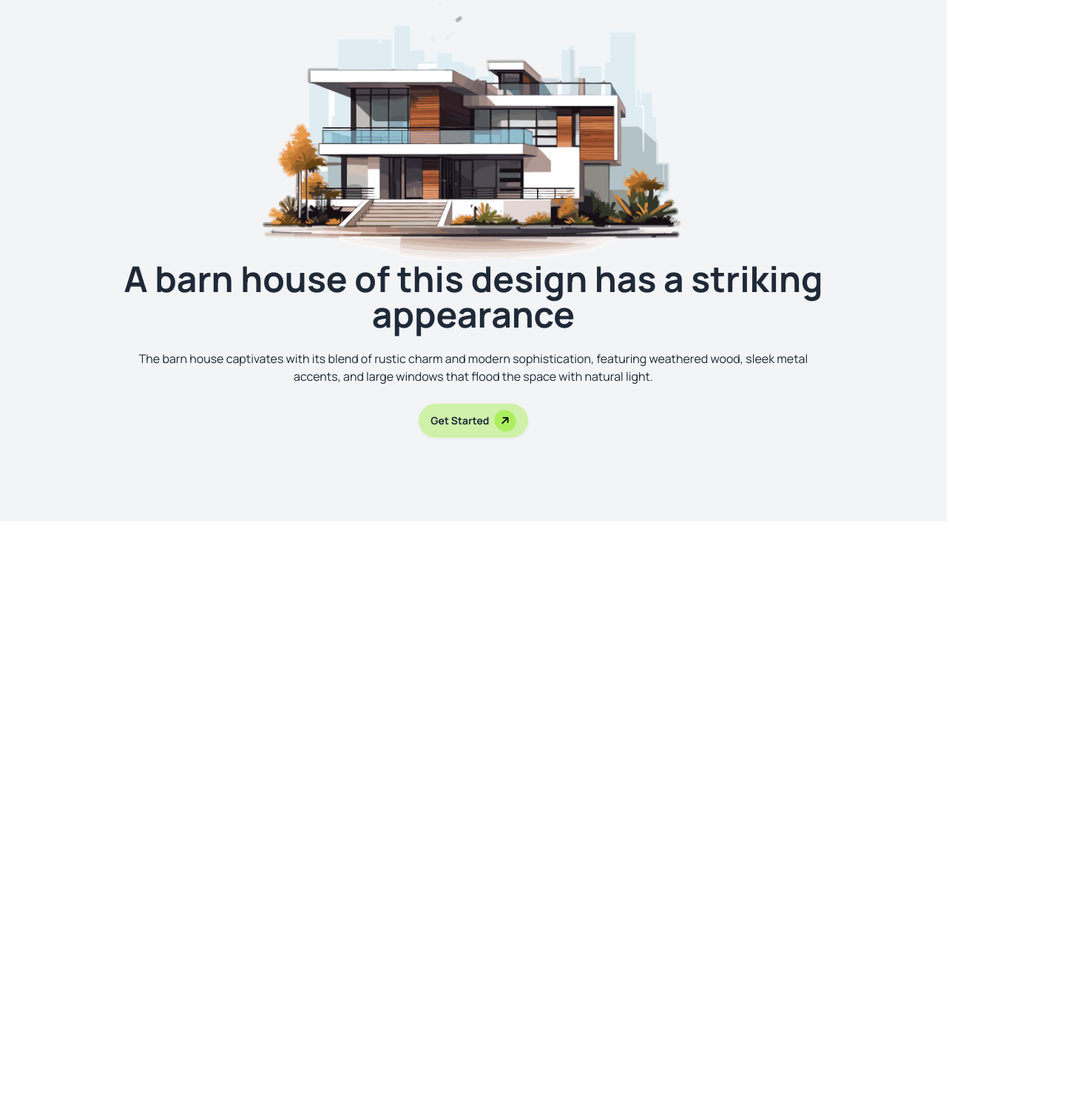
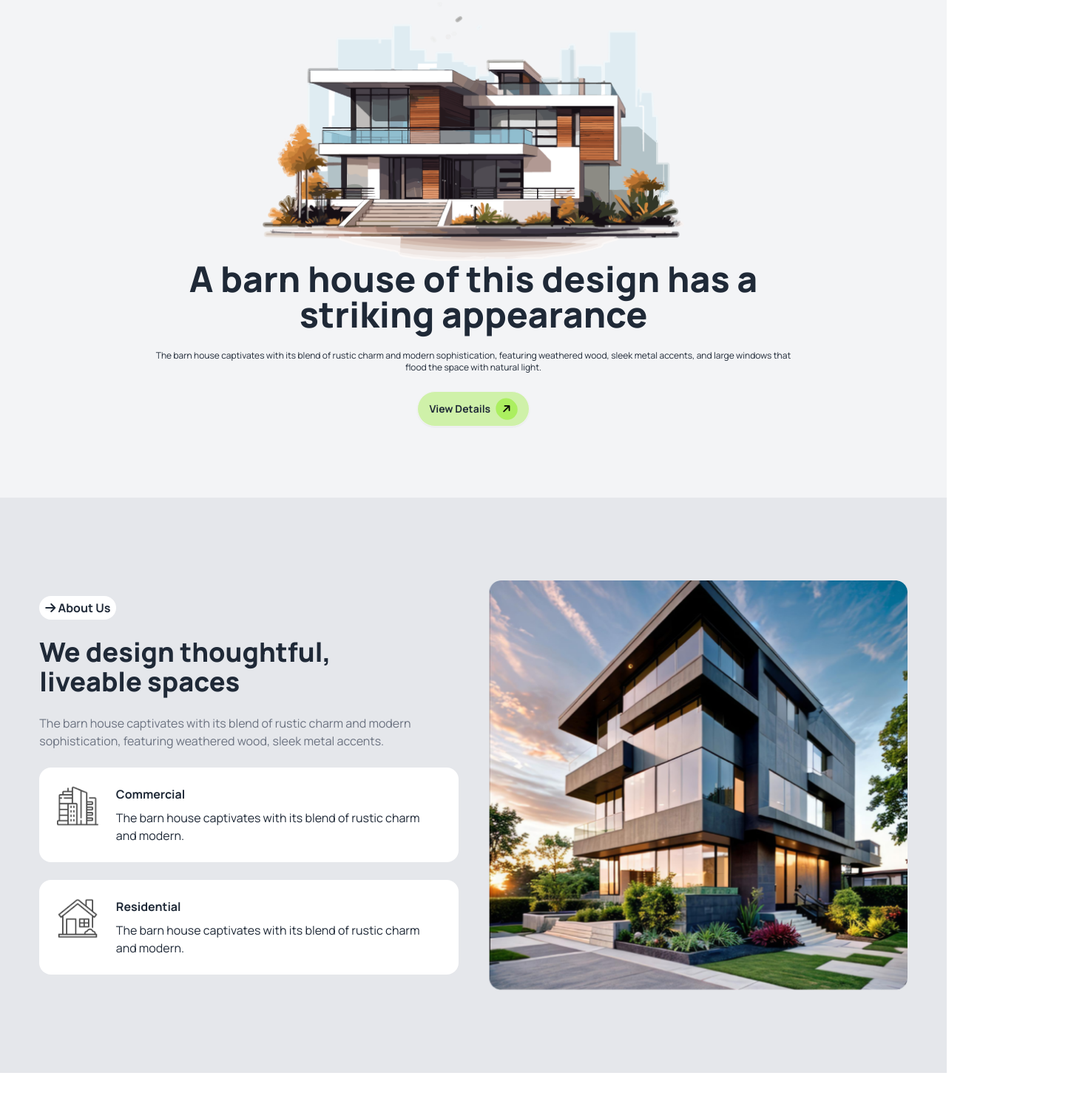
Before and after one commit to Himel-010/Assignment-3, a plain HTML site: page index.html in a window 1280 px wide. Shown: the part 145-1634 px from the top of the page at 74% size, 1471 px wide, since content can reach past the window. Before the commit the page ends 850 px from the top, so only its background shows below. Drawn offline with nearby package versions, Linux system fonts and the light colour scheme.

Commit message:
Jushiiiii

```diff
--- a/index.html
+++ b/index.html
@@ -30,11 +30,11 @@
       </style>
     <title>Assignemt 3</title>
 </head>
-<body class=" bg-gray-100">
+<body class="">
     <!-- header -->
-    <header class="container mx-auto ">
+    <header class="container mx-auto  bg-gray-100">
         <!-- navbar -->
-        <section class="mb-20 ">
+        <section class="mb-20 w-11/12 mx-auto">
           <div class="navbar ">
             <div class="navbar-start space-x-2">
               <div class=" "><i class="fa-solid fa-arrow-right rounded-full p-2 bg-[#ABEF5F] -rotate-45"></i></div>
@@ -67,7 +67,7 @@
                   </div>
                   <ul
                     tabindex="0"
-                    class="menu menu-sm dropdown-content bg-base-100 rounded-box z-[1] mt-3 w-52 p-2 shadow">
+                    class="menu menu-sm dropdown-content bg-base-100 rounded-box z-[1] mt-3 w-52 p-2 shadow right-0">
                   <li><a href="#">Home</a></li>
                   <li><a href="#">Services</a></li>
                   <li><a href="#">Portfolio</a></li>
@@ -81,7 +81,7 @@
         </section>
 
         <!-- Hero Banner section -->
-         <section class="pb-28">
+         <section class="pb-8 lg:pb-24 w-11/12 mx-auto">
 
 
             <div class="">
@@ -89,19 +89,59 @@
             </div>
 
               <div class="w-9/12 mx-auto text-center ">
-                <h1 class="text-5xl font-bold">A barn house of this design  has a striking appearance</h1>
-                <p class="py-6">
+                <h1 class="lg:text-5xl font-black text-3xl">A barn house of this design  has a striking appearance</h1>
+                <p class="py-6 text-xs">
                   The barn house captivates with its blend of rustic charm and modern sophistication, featuring weathered wood, sleek metal accents, and large windows that flood the space with natural light.
                 </p>
-                <button class="btn bg-secondary font-bold rounded-full">Get Started <i class="fa-solid fa-arrow-right rounded-full p-2 bg-[#ABEF5F] -rotate-45 text-black "></i></button>
+                <button class="btn bg-secondary font-bold rounded-full">View Details <i class="fa-solid fa-arrow-right rounded-full p-2 bg-[#ABEF5F] -rotate-45 text-black "></i></button>
               </div>
 
 
          </section>
     </header>
     <!-- MAIN -->
-    <main>
-        <!-- Legal area -->
+    <main class="container mx-auto bg-gray-200">
+        <!-- About us -->
+
+      <section class="mb-20 w-11/12 mx-auto">
+        <div class="grid grid-cols-1 lg:grid-cols-2 py-8 lg:py-28 gap-10 items-center">
+          <div>
+            <!-- Leha -->
+            <div class="mb-6 text-center lg:text-left">
+             <div class="space-y-6"> <button class="font-bold bg-white rounded-full py-1 px-2"><i class="fa-solid fa-arrow-right"></i> About Us</button>
+              <h1 class="text-3xl lg:text-4xl font-extrabold">We design thoughtful,<br> liveable spaces</h1>
+              <p class="text-gray-500 ">The barn house captivates with its blend of rustic charm and
+                modern sophistication, featuring weathered wood, sleek metal accents.</p></div>
+            </div>
+            <!-- cards -->
+            <div class="space-y-6">
+              <div>
+                <div class="bg-white p-6 rounded-2xl flex gap-6">
+                  <div><img src="assets/commercial.png" alt=""></div>
+                  <div class="space-y-2">
+                    <h1 class="font-bold">Commercial</h1>
+                  <p>The barn house captivates with its blend of rustic charm and modern.</p>
+                  </div>
+                </div>
+              </div>
+              <div class="bg-white p-6 rounded-2xl flex gap-6">
+                <div><img src="assets/residential.png" alt=""></div>
+                <div class="space-y-2">
+                  <h1 class="font-bold">Residential</h1>
+                <p>The barn house captivates with its blend of rustic charm and modern.</p>
+                </div>
+              </div>
+            </div>
+            </div>
+            <!-- image -->
+            <div class="">
+              <img class=" w-full " src="assets/Rectangle.png" alt="">
+            </div>
+          </div>
+        </div>
+
+      </section>
+
     </main>
     <!-- MAIN -->
     <footer>
```
